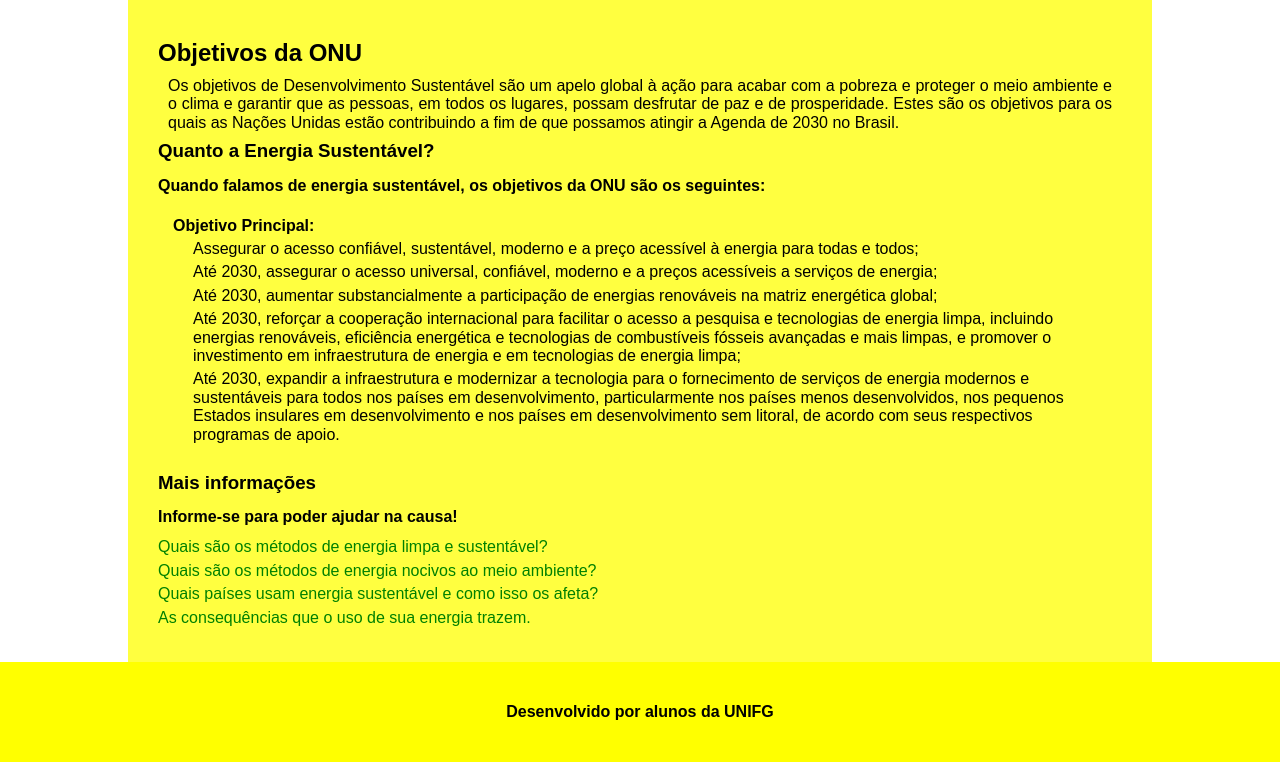
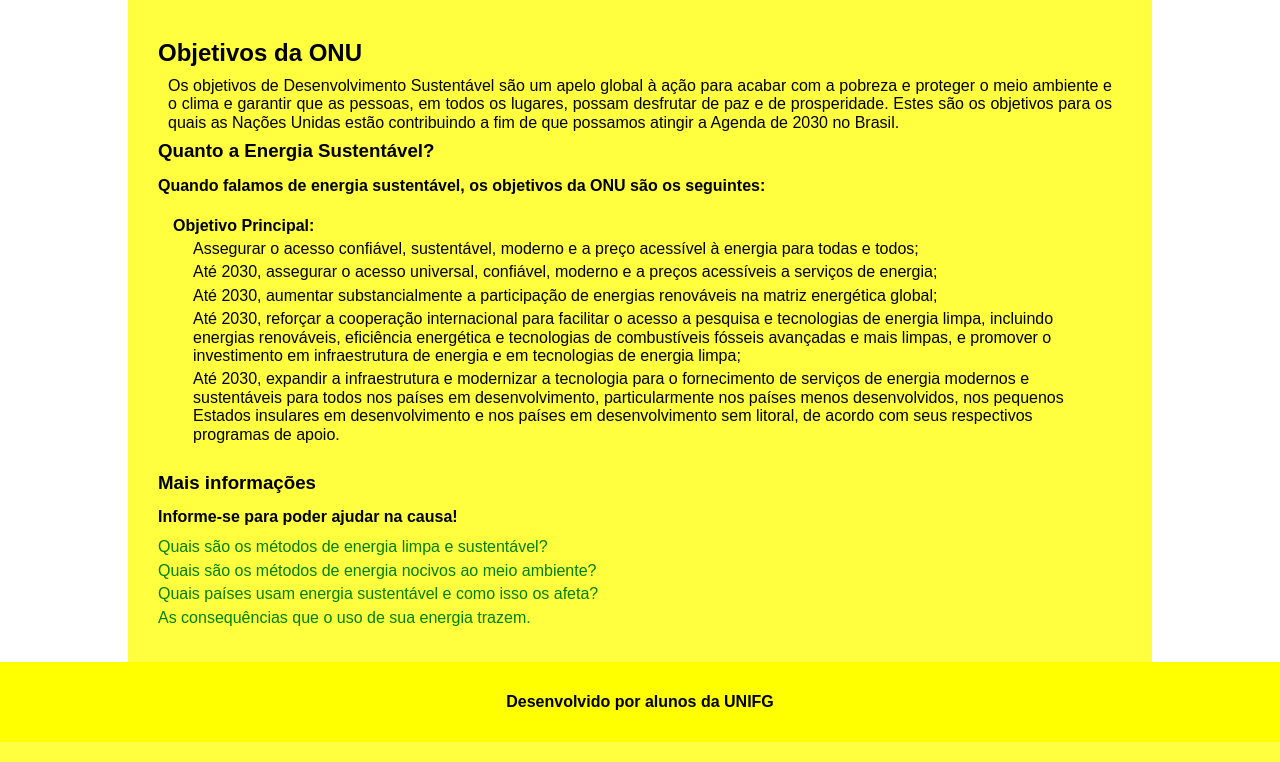
Before and after one commit to ccofg-labs/Agenda-ONU, a PHP site: page / in a window 1280 px wide. Shown: the part 121-883 px from the top of the page. Run offline with PHP 8.4, Linux system fonts and the light colour scheme; some libraries are stand-ins or nearby versions.

Commit message:
Ajuste no tamanho no rodape

```diff
--- a/css/style.css
+++ b/css/style.css
@@ -54,6 +54,6 @@ body {
     width: 100%;
     text-align: center;
     font-weight: bold;
-    line-height: 100px;
+    line-height: 80px;
     background-color: #FFFF00;
 }
```
